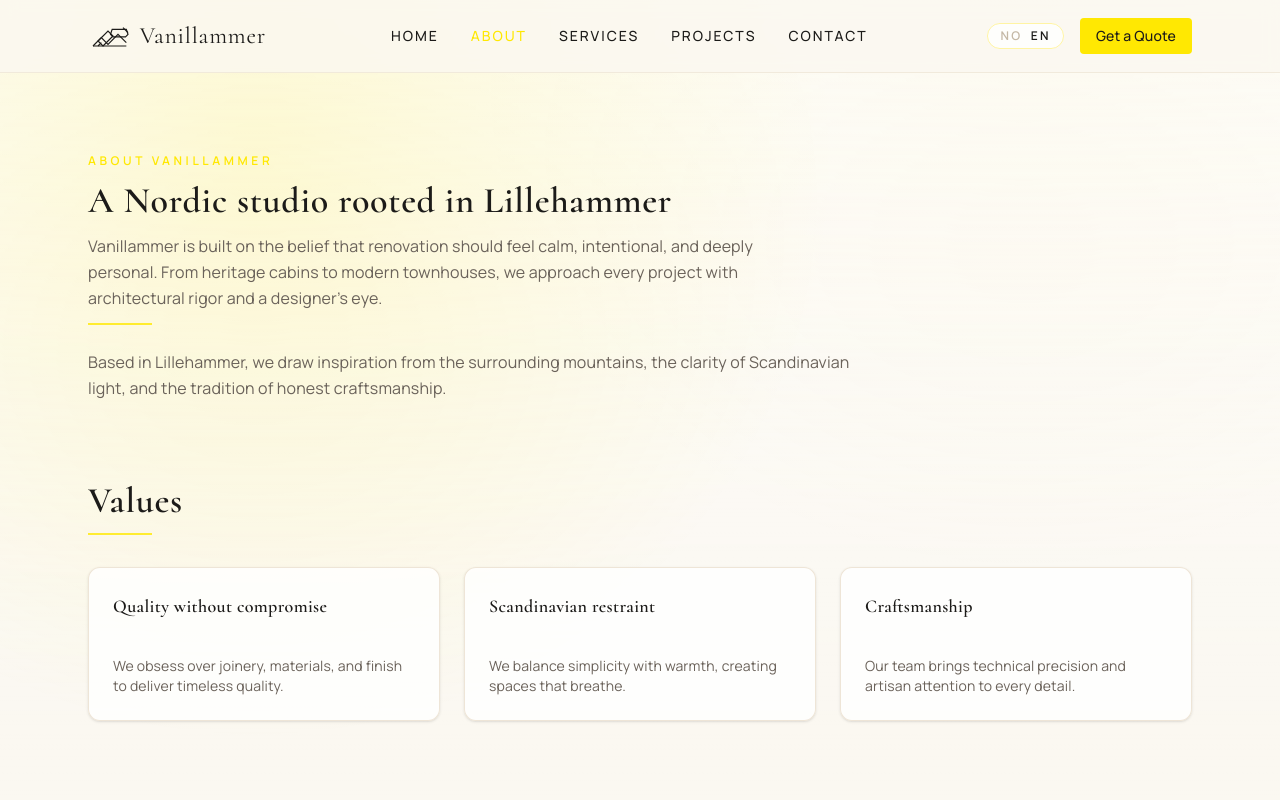
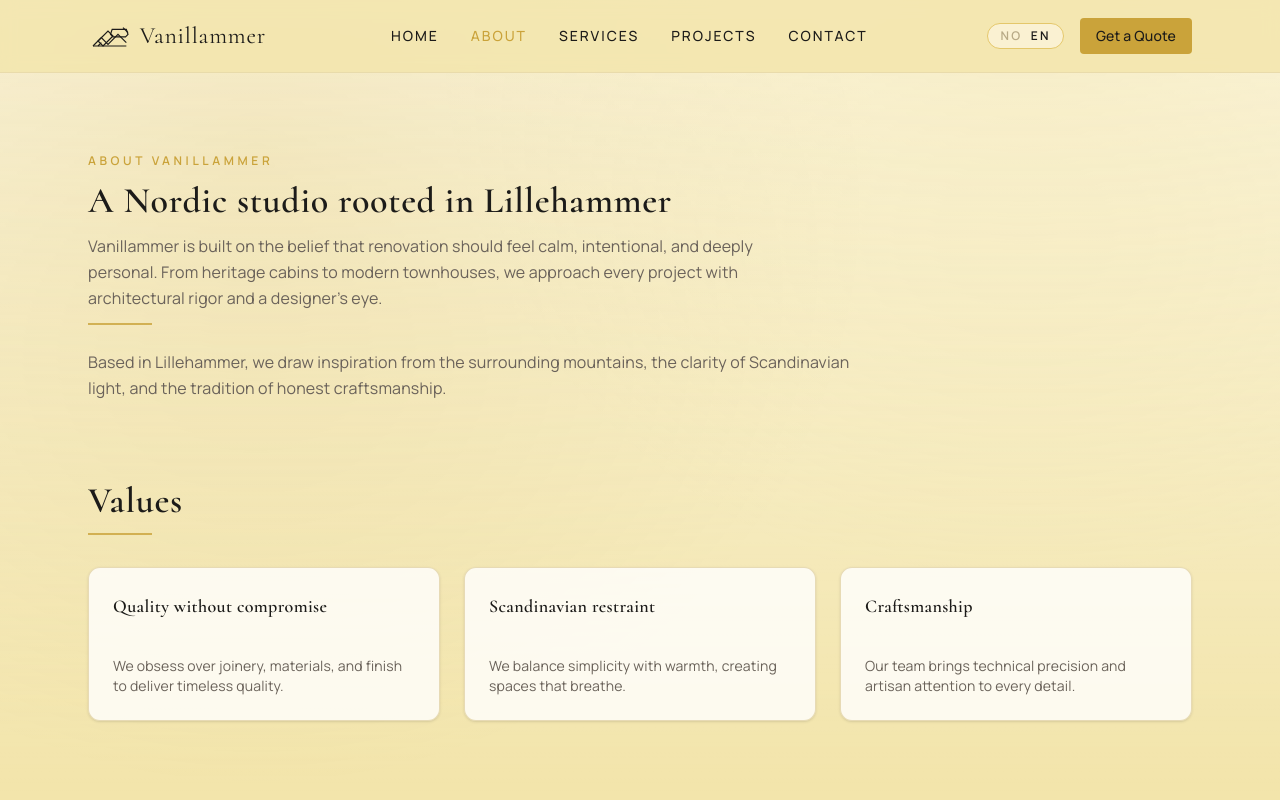
Before and after one commit to MagnusPladsen/vanillammer, a Next.js app: page /en/about in a window 1280 px wide. Shown: the top 800 px of the page. Built offline with nearby package versions, Linux system fonts and the light colour scheme.

Commit message:
Adjust vanilla theme colors

```diff
--- a/app/globals.css
+++ b/app/globals.css
@@ -40,7 +40,7 @@
 
 :root {
   --radius: 4px;
-  --background: #fbf8f1;
+  --background: #f3e5ab;
   --foreground: #1c1b19;
   --card: #ffffff;
   --card-foreground: #1c1b19;
@@ -48,22 +48,22 @@
   --popover-foreground: #1c1b19;
   --primary: #d5a83a;
   --primary-foreground: #1a1714;
-  --secondary: #f6f1e7;
+  --secondary: #f6ecd0;
   --secondary-foreground: #2a2622;
-  --muted: #f3ede3;
+  --muted: #efe2b7;
   --muted-foreground: #6a625a;
-  --accent: #fff7e1;
+  --accent: #f9eec9;
   --accent-foreground: #1f1c18;
   --destructive: #b34b4b;
-  --border: #eadfcd;
-  --input: #eadfcd;
-  --ring: #ffe802;
+  --border: #e1d2a7;
+  --input: #e1d2a7;
+  --ring: #caa33a;
 
-  --gold-200: #fff4a3;
-  --gold-500: #ffe802;
-  --cream-50: #fffaf0;
-  --stone-200: #efe6d6;
-  --stone-400: #c4b8a6;
+  --gold-200: #e4c76a;
+  --gold-500: #caa33a;
+  --cream-50: #fbf2d6;
+  --stone-200: #eadfbe;
+  --stone-400: #b8aa86;
   --charcoal-900: #1c1b19;
 }
 
@@ -85,9 +85,9 @@
     inset: 0;
     pointer-events: none;
     background-image:
-      radial-gradient(circle at 20% 20%, rgba(255, 232, 2, 0.22), transparent 48%),
-      radial-gradient(circle at 80% 0%, rgba(255, 242, 186, 0.18), transparent 44%),
-      linear-gradient(180deg, rgba(255, 255, 255, 0.9), rgba(255, 255, 255, 0));
+      radial-gradient(circle at 20% 20%, rgba(202, 163, 58, 0.18), transparent 52%),
+      radial-gradient(circle at 80% 0%, rgba(243, 229, 171, 0.35), transparent 46%),
+      linear-gradient(180deg, rgba(255, 255, 255, 0.85), rgba(255, 255, 255, 0));
     opacity: 0.7;
     z-index: -1;
   }
--- a/components/layout/LanguageSwitcher.tsx
+++ b/components/layout/LanguageSwitcher.tsx
@@ -20,7 +20,7 @@ export function LanguageSwitcher() {
   const current = pathname.split("/")[1] || "no";
 
   return (
-    <div className="flex items-center gap-2 rounded-full border border-gold-200 bg-white/80 px-3 py-1 text-xs font-semibold uppercase tracking-[0.2em] text-charcoal-900">
+    <div className="flex items-center gap-2 rounded-full border border-gold-200 bg-cream-50/90 px-3 py-1 text-xs font-semibold uppercase tracking-[0.2em] text-charcoal-900">
       {locales.map((locale) => (
         <Link
           key={locale}
```
